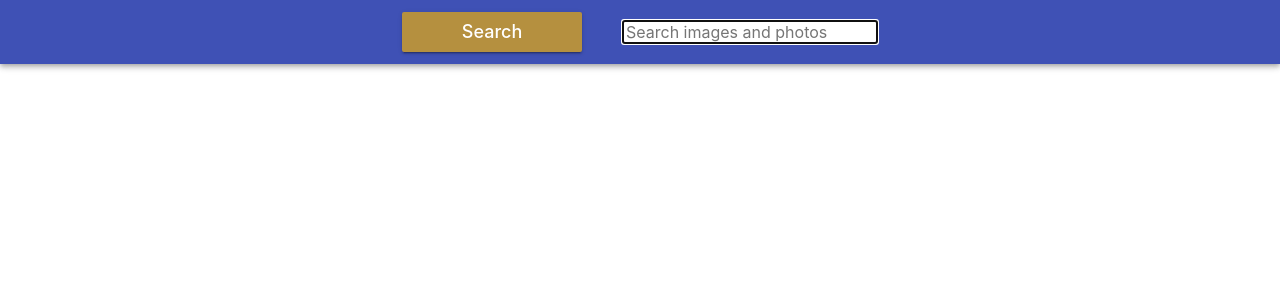
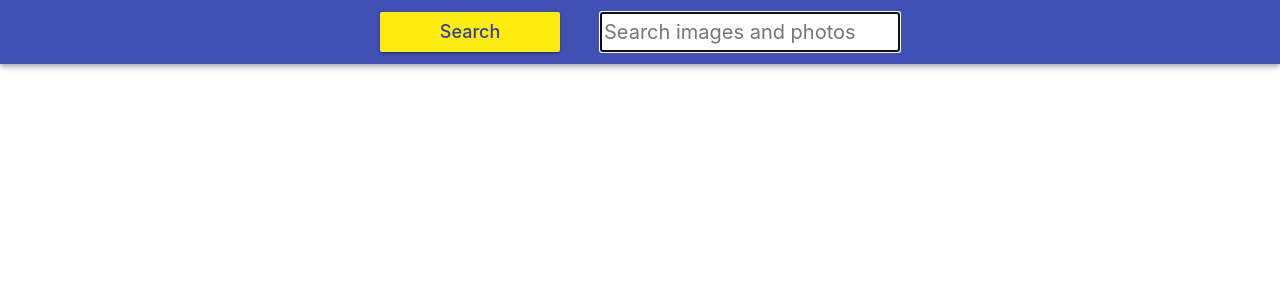
Before and after one commit to Dmytro-Ivanenko/goit-react-hw-03-image-finder, a React (Create React App) app: page / in a window 1280 px wide. Shown: the top 300 px of the page. Built offline with nearby package versions, Linux system fonts and the light colour scheme.

Commit message:
updated styles

```diff
--- a/src/App.jsx
+++ b/src/App.jsx
@@ -62,6 +62,7 @@ class App extends Component {
     });
   };
 
+  // modal
   onClickModal = (largeImage, tags) => {
     this.setState({
       modalImage: {
@@ -97,7 +98,7 @@ class App extends Component {
             ariaLabel="blocks-loading"
             wrapperStyle={{}}
             wrapperClass="blocks-wrapper"
-            colors={['#e15b64', '#f47e60', '#f8b26a', '#abbd81', '#849b87']}
+            colors={['#ffeb0d', '#3f51b5', '#ffeb0d', '#3f51b5', '#ffeb0d']}
           />
         )}
         {Boolean(images.length) && images.length < totalHits && (
--- a/src/index.scss
+++ b/src/index.scss
@@ -14,6 +14,7 @@ html {
 
 body {
   margin: 0;
+  padding-bottom: 20px;
   font-family: -apple-system, BlinkMacSystemFont, 'Segoe UI', Roboto,
     Oxygen-Sans, Ubuntu, Cantarell, 'Helvetica Neue', sans-serif;
   color: #212121;
@@ -27,3 +28,13 @@ img {
   max-width: 100%;
   height: auto;
 }
+
+#root {
+  display: flex;
+  flex-direction: column;
+
+  justify-content: center;
+  align-items: center;
+
+  width: 100%;
+}
--- a/src/modules/ImageGallery/imageGallery.module.scss
+++ b/src/modules/ImageGallery/imageGallery.module.scss
@@ -1,6 +1,3 @@
-/*
- * Стили компонента ImageGallery
- */
 .ImageGallery {
   display: grid;
   max-width: calc(100vw - 48px);
@@ -12,4 +9,5 @@
   list-style: none;
   margin-left: auto;
   margin-right: auto;
+  margin-bottom: 20px;
 }
--- a/src/shared/components/Button/button.module.scss
+++ b/src/shared/components/Button/button.module.scss
@@ -1,11 +1,12 @@
 .Button {
   padding: 8px 16px;
+
   border-radius: 2px;
-  background-color: #b5903f;
+  background-color: #ffeb0d;
   transition: all 250ms cubic-bezier(0.4, 0, 0.2, 1);
   text-align: center;
   display: inline-block;
-  color: #fff;
+  color: #303f9f;
   border: 0;
   text-decoration: none;
   cursor: pointer;
@@ -21,5 +22,6 @@
 
 .Button:hover,
 .Button:focus {
+  color: #ffeb0d;
   background-color: #303f9f;
 }
--- a/src/shared/components/Searchbar/searchbar.module.scss
+++ b/src/shared/components/Searchbar/searchbar.module.scss
@@ -1,4 +1,5 @@
 .Searchbar {
+  width: 100%;
   top: 0;
   left: 0;
   position: sticky;
@@ -22,3 +23,12 @@
 
   gap: 40px;
 }
+.input {
+  width: 300px;
+  height: 40px;
+  font-size: 20px;
+}
+
+.button {
+  margin: 0px;
+}
```
